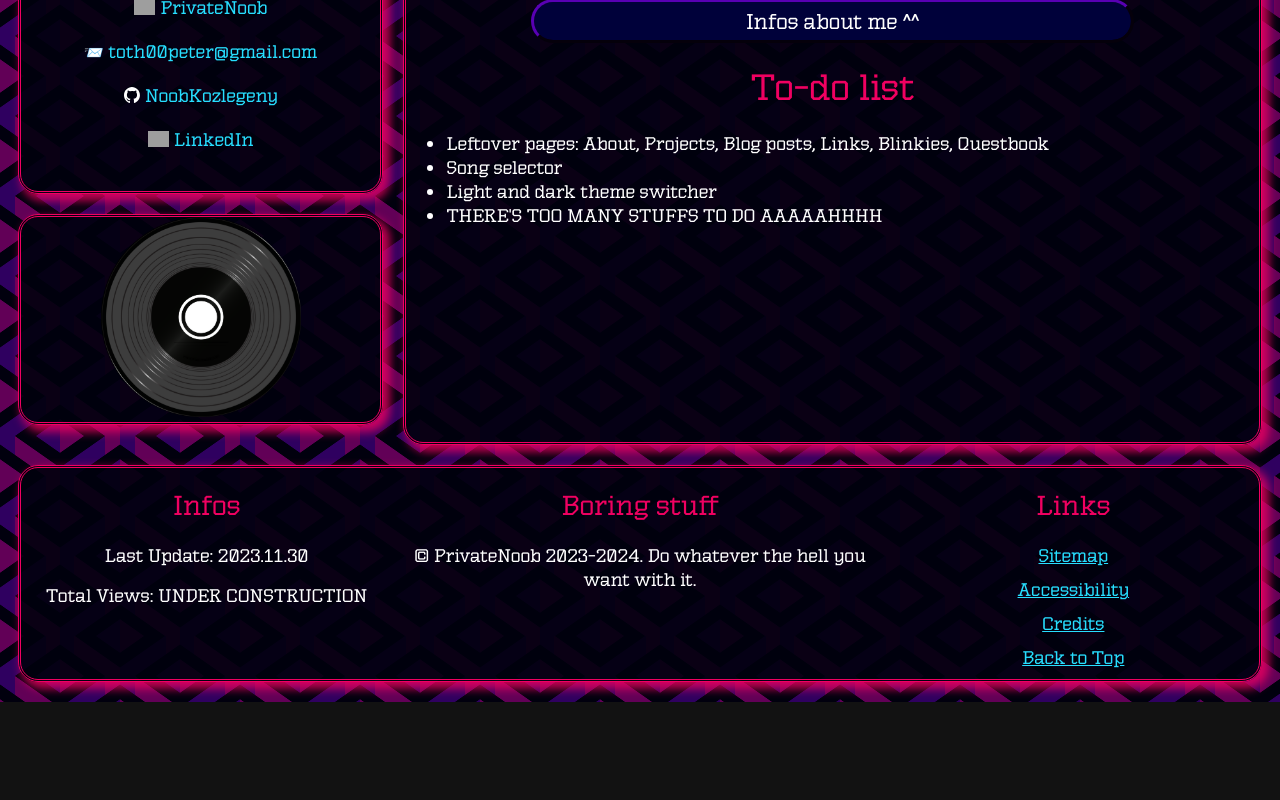
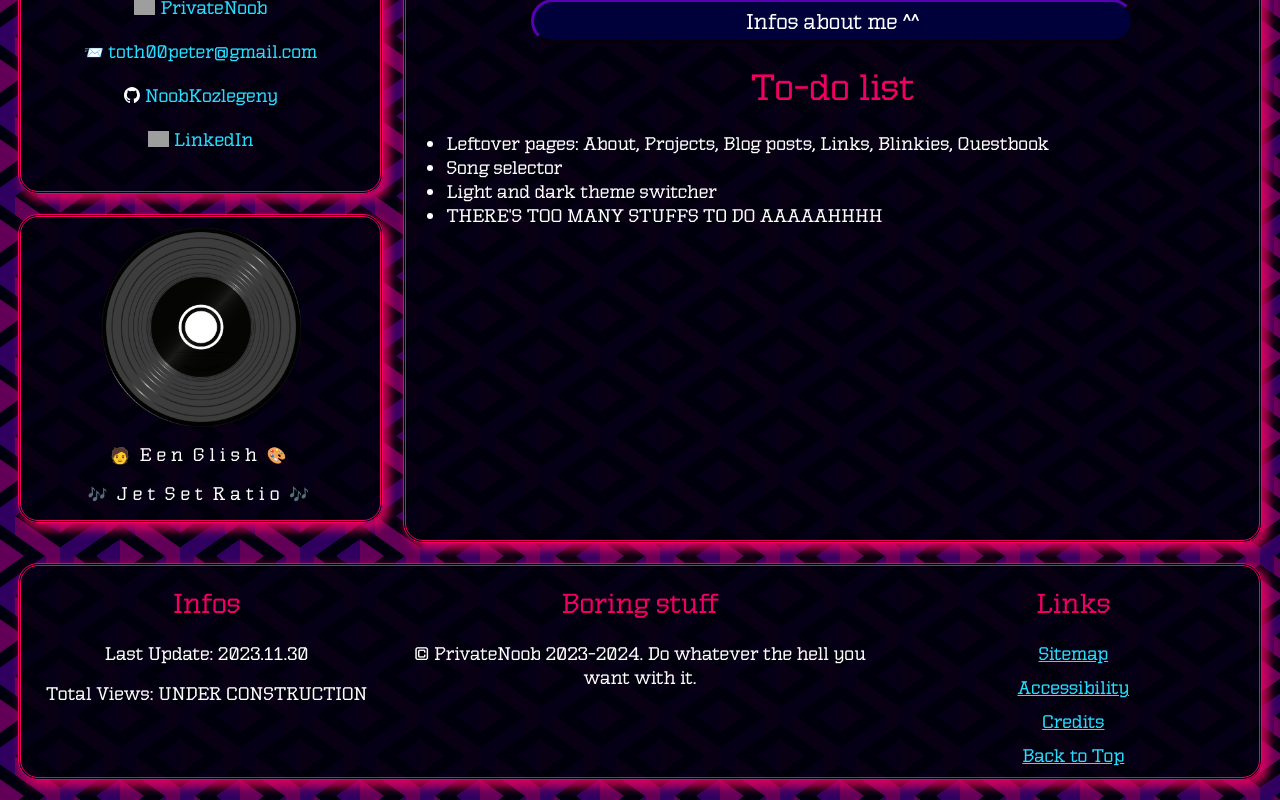
Before and after one commit to PrivateN00b/privatenoob.top, a React (Vite) app: page / in a window 1280 px wide. Shown: the part 1044-1844 px from the top of the page. Before the commit the page ends 1746 px from the top, so only its background shows below. Built offline with nearby package versions, Linux system fonts and the light colour scheme; grey boxes are pictures that could not be loaded.

Commit message:
ui: created a basic design for the music player

```diff
--- a/src/layouts/sublayouts/MusicPlayer.tsx
+++ b/src/layouts/sublayouts/MusicPlayer.tsx
@@ -3,6 +3,8 @@ import BaseContentDiv from "../../components/ui/BaseContentDiv";
 
 import { useEffect, useState } from "react";
 import styled from "styled-components";
+import StyledParagraph from "../../components/ui/StyledParagraph";
+import CenteredH2 from "../../components/ui/CenteredH2";
 
 const useAudio = (url: string) => {
   const [audio] = useState(new Audio(url));
@@ -40,6 +42,32 @@ const PlayerImg = styled.img<{ $playing?: boolean | (() => void) }>`
   }
 `;
 
+// Adjust the WavyDiv styled-component
+const WavyDiv = styled.div<{ $playing?: boolean }>`
+  position: relative;
+
+  span {
+    letter-spacing: 5px;
+    padding: 10px 0 5px 0;
+    position: relative;
+    display: inline-block; // Make sure the span elements are inline-block for the animation to work
+    animation: wavy
+      ${({ $playing }) => ($playing ? "1.3s ease-in-out infinite" : "none")};
+    animation-delay: calc(0.1s * var(--i)); // Use the CSS variable for delay
+  }
+
+  @keyframes wavy {
+    0%,
+    100% {
+      top: 0px;
+    }
+    50% {
+      top: -15px;
+    }
+  }
+`;
+
+// Modify the MusicPlayer component
 function MusicPlayer() {
   const [playing, toggle] = useAudio("/music/Jet Set Ratio.mp3");
 
@@ -48,6 +76,7 @@ function MusicPlayer() {
       style={{
         textAlign: "center",
         margin: "20px 0 20px 0",
+        padding: "10px 0 10px 0",
       }}
     >
       <PlayerImg
@@ -57,6 +86,27 @@ function MusicPlayer() {
         onClick={() => toggle()} // Add an onClick handler to the image
         $playing={playing}
       />
+      <WavyDiv $playing={playing}>
+        {/* Artist's name */}
+        {Array.from("🧑 Een Glish 🎨").map((char, i) => (
+          <>
+            <span key={i} style={{ "--i": i + 1 }}>
+              {char}
+            </span>
+            {char == " " ? " " : ""}
+          </>
+        ))}
+        <br />
+        {/* Song name */}
+        {Array.from("🎶 Jet Set Ratio 🎶").map((char, i) => (
+          <>
+            <span key={i} style={{ "--i": i + 1 }}>
+              {char}
+            </span>
+            {char == " " ? " " : ""}
+          </>
+        ))}
+      </WavyDiv>
     </BaseContentDiv>
   );
 }
```
